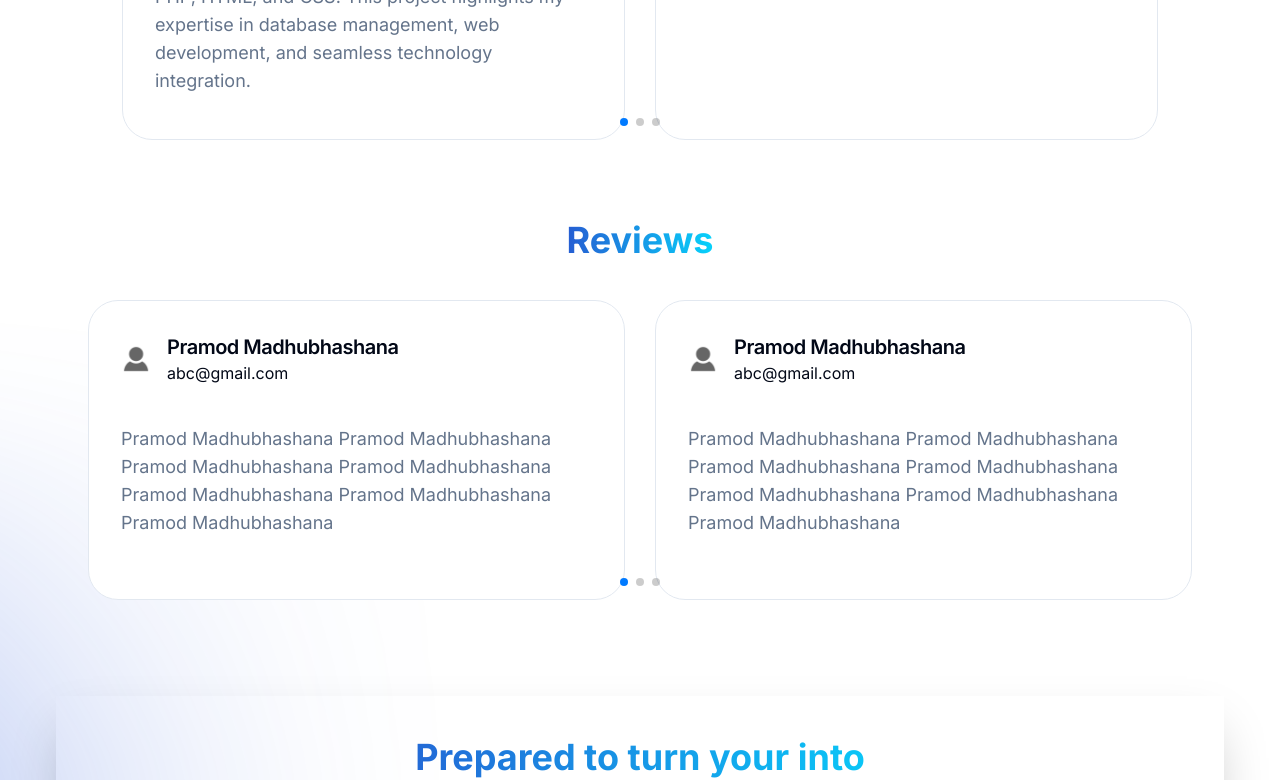
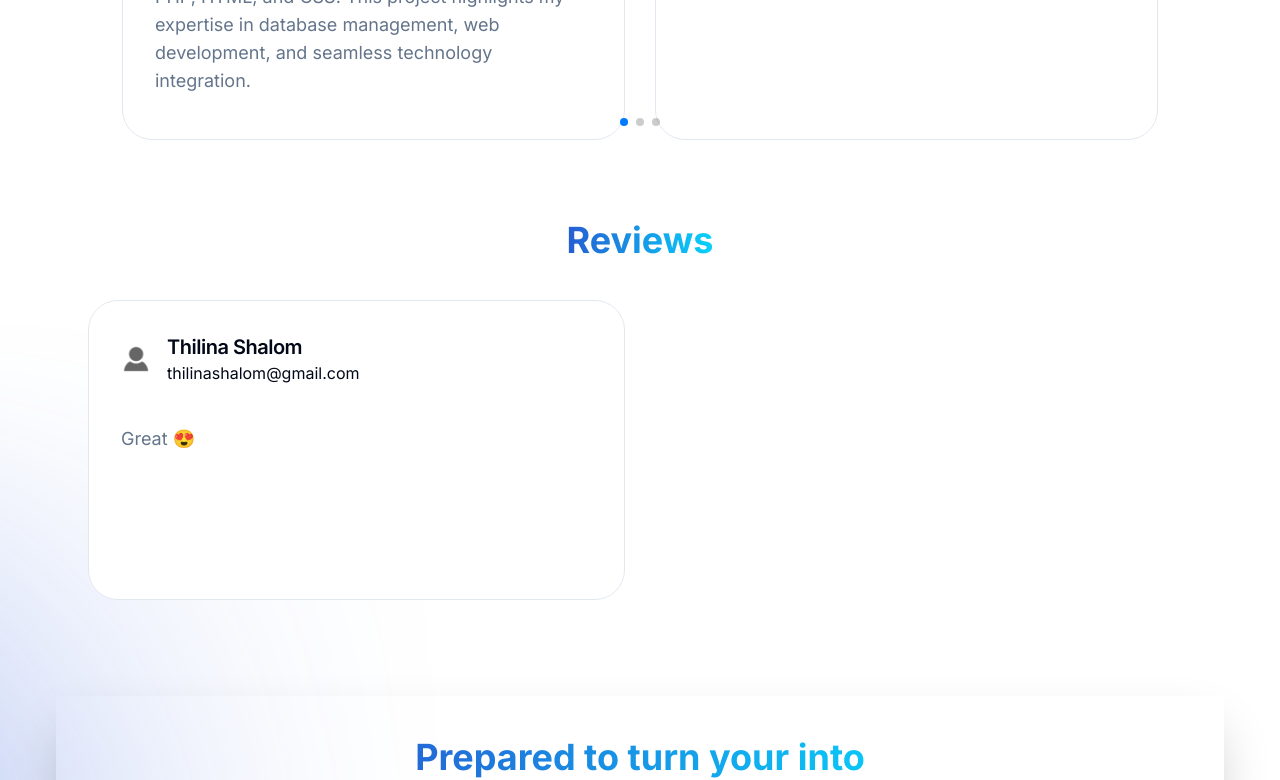
Before and after one commit to PramodMadhubhashana/portfolio, a Next.js app: page / in a window 1280 px wide. Shown: the part 3887-4667 px from the top of the page. Built offline with nearby package versions, Linux system fonts and the light colour scheme.

Commit message:
change logo

```diff
--- a/ReviewData/Reviews.jsx
+++ b/ReviewData/Reviews.jsx
@@ -1,26 +1,8 @@
 export const reviewData = [
     {
       avater: '/assets/reviews/pngegg.png',
-      name: 'Pramod Madhubhashana',
-      email: 'abc@gmail.com',
-      review: 'Pramod Madhubhashana Pramod Madhubhashana Pramod Madhubhashana Pramod Madhubhashana Pramod Madhubhashana Pramod Madhubhashana Pramod Madhubhashana'
-    },
-    {
-      avater: '/assets/reviews/pngegg.png',
-      name: 'Pramod Madhubhashana',
-      email: 'abc@gmail.com',
-      review: 'Pramod Madhubhashana Pramod Madhubhashana Pramod Madhubhashana Pramod Madhubhashana Pramod Madhubhashana Pramod Madhubhashana Pramod Madhubhashana'
-    },
-    {
-      avater: '/assets/reviews/pngegg.png',
-      name: 'Pramod Madhubhashana',
-      email: 'abc@gmail.com',
-      review: 'Pramod Madhubhashana Pramod Madhubhashana Pramod Madhubhashana Pramod Madhubhashana Pramod Madhubhashana Pramod Madhubhashana Pramod Madhubhashana'
-    },
-    {
-      avater: '/assets/reviews/pngegg.png',
-      name: 'Pramod Madhubhashana',
-      email: 'abc@gmail.com',
-      review: 'Pramod Madhubhashana Pramod Madhubhashana Pramod Madhubhashana Pramod Madhubhashana Pramod Madhubhashana Pramod Madhubhashana Pramod Madhubhashana'
+      name: 'Thilina Shalom',
+      email: 'thilinashalom@gmail.com',
+      review: 'Great 😍'
     }
   ];
--- a/app/layout.jsx
+++ b/app/layout.jsx
@@ -20,7 +20,7 @@ export default function RootLayout({ children }) {
   return (
     <html lang="en" suppressHydrationWarning>
       <title>{metadata.title}</title>
-      <link rel="icon" href="/assets/logo/Screenshot 2024-06-23 232932.png" />
+      <link rel="icon" href="/assets/logo/LogoBlackpng.png" />
       <meta charSet="UTF-8" />
       <meta name="viewport" content="width=device-width, initial-scale=1.0" />
       <meta name="description" content={metadata.description} />
```
Also changed, not shown: public/assets/hero/Pramod.png (deleted), 1 other file (tests, documents, lock files or other folders).
